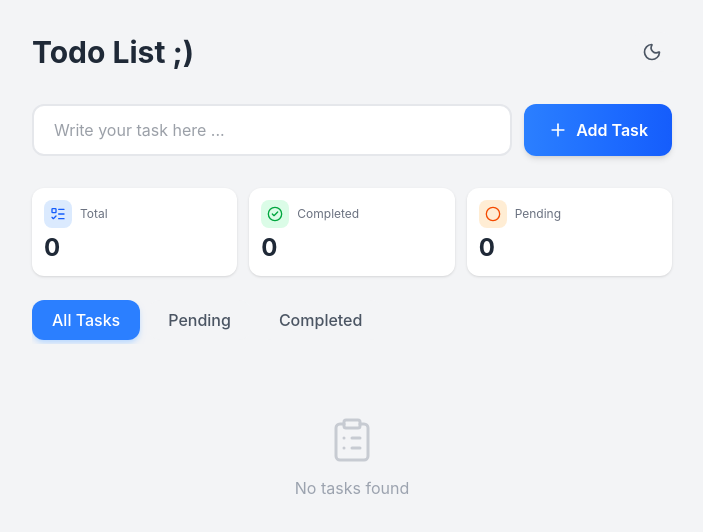
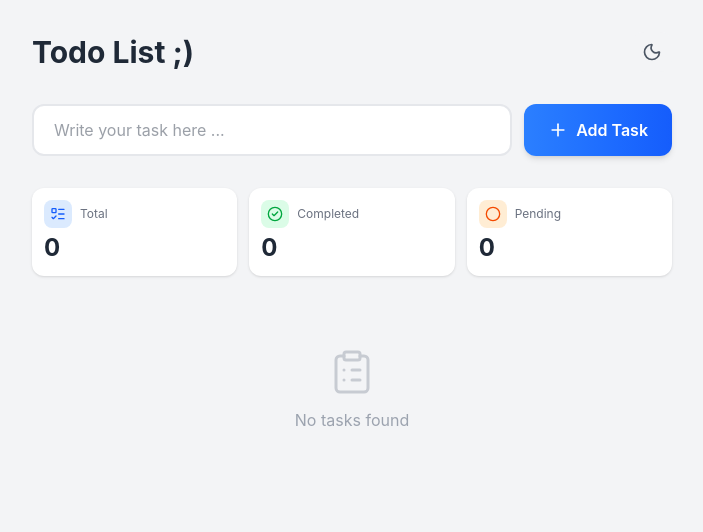
Before and after one commit to amirrezash0n/taskflow-app, a React (Vite) app: page / in a window 1280 px wide. Shown: the top 532 px of the page, without its empty margins (288-991 px from the left). Built offline with nearby package versions, Linux system fonts and the light colour scheme.

Commit message:
fix(TodoFilter): prevent hiding filter buttons when filtered list is empty

```diff
--- a/src/App.tsx
+++ b/src/App.tsx
@@ -18,13 +18,21 @@
       <div className="container mx-auto max-w-2xl px-4 py-8">
         <div className="flex items-center justify-between mb-8">
           <TodoTitle />
+
           <ThemeToggle isDark={isDark} onToggle={toggleTheme} />
         </div>
+
         <TodoInput onAdd={addTodo} />
+
         <TodoStats todos={todos} />
-        <TodoFilter currentFilter={filter} onFilterChange={setFilter} />
+
+        {todos.length > 0 && (
+          <TodoFilter currentFilter={filter} onFilterChange={setFilter} />
+        )}
+
         <TodoList
           todos={filteredTodos}
+          filter={filter}
           onToggle={toggleTodo}
           onDelete={deleteTodo}
           onEdit={editTodo}
--- a/src/components/TodoFilter.tsx
+++ b/src/components/TodoFilter.tsx
@@ -5,18 +5,18 @@
   onFilterChange: (filter: FilterType) => void;
 }
 
+const filters: { value: FilterType; label: string }[] = [
+  { value: "all", label: "All Tasks" },
+  { value: "pending", label: "Pending" },
+  { value: "completed", label: "Completed" },
+];
+
 export default function TodoFilter({
   currentFilter,
   onFilterChange,
 }: TodoFilterProps) {
-  const filters: { value: FilterType; label: string }[] = [
-    { value: "all", label: "All Tasks" },
-    { value: "pending", label: "Pending" },
-    { value: "completed", label: "Completed" },
-  ];
-
   return (
-    <div className="flex gap-2 mb-6 overflow-x-auto pb-1">
+    <div className="flex flex-wrap gap-2 mb-6">
       {filters.map((filter) => (
         <button
           key={filter.value}
```
